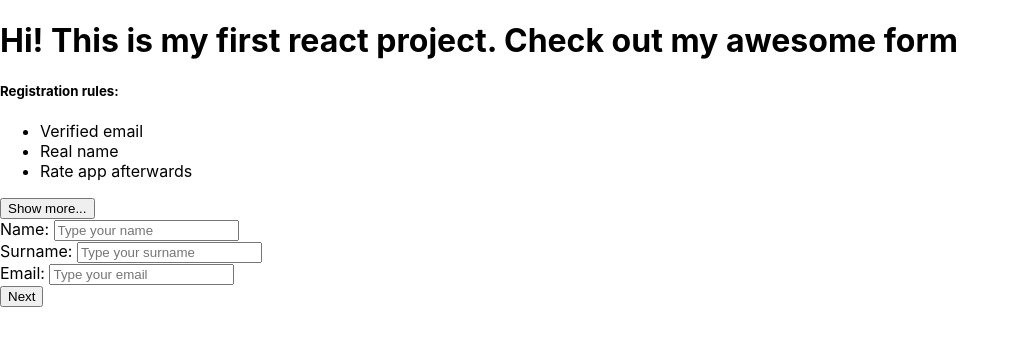
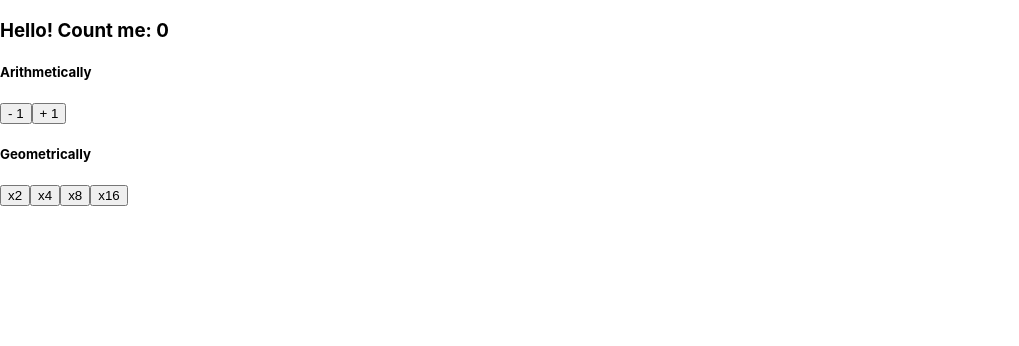
Before and after one commit to Stasyan123/react, a React (Create React App) app: page / in a window 1280 px wide. Shown: the top 346 px of the page, without its empty margins (0-1019 px from the left). Built offline with nearby package versions, Linux system fonts and the light colour scheme; the HTML template or start-up script is replaced by a standard one.

Commit message:
feature-counter: implement counter using useState

```diff
--- a/src/App.js
+++ b/src/App.js
@@ -1,11 +1,26 @@
 import './App.css';
-import FormLogin from './components/FormLogin';
+import { useState } from 'react';
+import Button from './components/Button';
 
 function App() {
+  const [counter, setCounter] = useState(0);
+
   return (
     <div>
-      <h1>Hi! This is my first react project. Check out my awesome form</h1>
-      <FormLogin name="registrationForm"></FormLogin>
+      <h3>Hello! Count me: {counter}</h3>
+      <div>
+        <h5>Arithmetically</h5>
+        <Button operation={"-"} multiplier={1} counterFunction={setCounter}>- 1</Button>
+        <Button operation={"+"} multiplier={1} counterFunction={setCounter}>+ 1</Button>
+      </div>
+
+      <div>
+        <h5>Geometrically</h5>
+        <Button operation={"*"} multiplier={2} counterFunction={setCounter}>x2</Button>
+        <Button operation={"*"} multiplier={4} counterFunction={setCounter}>x4</Button>
+        <Button operation={"*"} multiplier={8} counterFunction={setCounter}>x8</Button>
+        <Button operation={"*"} multiplier={16} counterFunction={setCounter}>x16</Button>
+      </div>
     </div>
   );
 }
--- a/src/components/Button.jsx
+++ b/src/components/Button.jsx
@@ -1,10 +1,23 @@
 import React from 'react'
 
-const Button = (props) => {
-  let type = props.type === "submit" ? "submit" : "button";
+const Button = ({operation, multiplier, counterFunction, children}) => {
+  function handleClick() {
+
+    counterFunction(prevCounter => {
+      if (operation === "+") {
+        return prevCounter + multiplier;
+      } else if (operation === "-") {
+        return prevCounter - multiplier;
+      } else if (operation === "*") {
+        return prevCounter * multiplier;
+      }
+
+      return "Wrong operation";
+    });
+  }
 
   return (
-    <button type={type}>{props.text}</button>
+    <button type="button" onClick={handleClick}>{children}</button>
   )
 }
 
--- a/src/components/FormLogin.jsx
+++ /dev/null
@@ -1,37 +0,0 @@
-import React from 'react'
-import { Label } from './Label'
-import InputText from './InputText'
-import List from './List'
-import Button from './Button'
-
-const FormLogin = (props) => {
-  return (
-    <form name={props.name}>
-        <div>
-            <h5>Registration rules:</h5>
-            <List></List>
-            <div>
-              <Button text="Show more..."></Button>
-            </div>
-        </div>
-        <div>
-          <Label for="name" text="Name: "></Label>
-          <InputText name="name" placeholder="Type your name"></InputText>
-        </div>
-
-        <div>
-          <Label for="surname" text="Surname: "></Label>
-          <InputText name="surname" placeholder="Type your surname"></InputText>
-        </div>
-        <div>
-          <Label for="email" text="Email: "></Label>
-          <InputText name="email" placeholder="Type your email"></InputText>
-        </div>
-        <div>
-          <Button type="submit" text="Next"></Button>
-        </div>
-    </form>
-  )
-}
-
-export default FormLogin
--- a/src/components/InputText.jsx
+++ /dev/null
@@ -1,9 +0,0 @@
-import React from 'react'
-
-const InputText = (props) => {
-  return (
-      <input type='text' name={props.name} id={(props.id ? props.id : props.name)} placeholder={props.placeholder}></input>
-  )
-}
-
-export default InputText
--- a/src/components/Label.jsx
+++ /dev/null
@@ -1,7 +0,0 @@
-import React from 'react'
-
-export const Label = (props) => {
-  return (
-    <label for={props.for}>{props.text}</label>
-  )
-}
--- a/src/components/List.jsx
+++ /dev/null
@@ -1,15 +0,0 @@
-import React from 'react'
-
-const List = () => {
-  let items = ["Verified email", "Real name", "Rate app afterwards"];
-
-  return (
-    <ul>
-      {items.map((value, key) => (
-        <li>{value}</li>
-      ))}
-    </ul>
-  )
-}
-
-export default List
```
